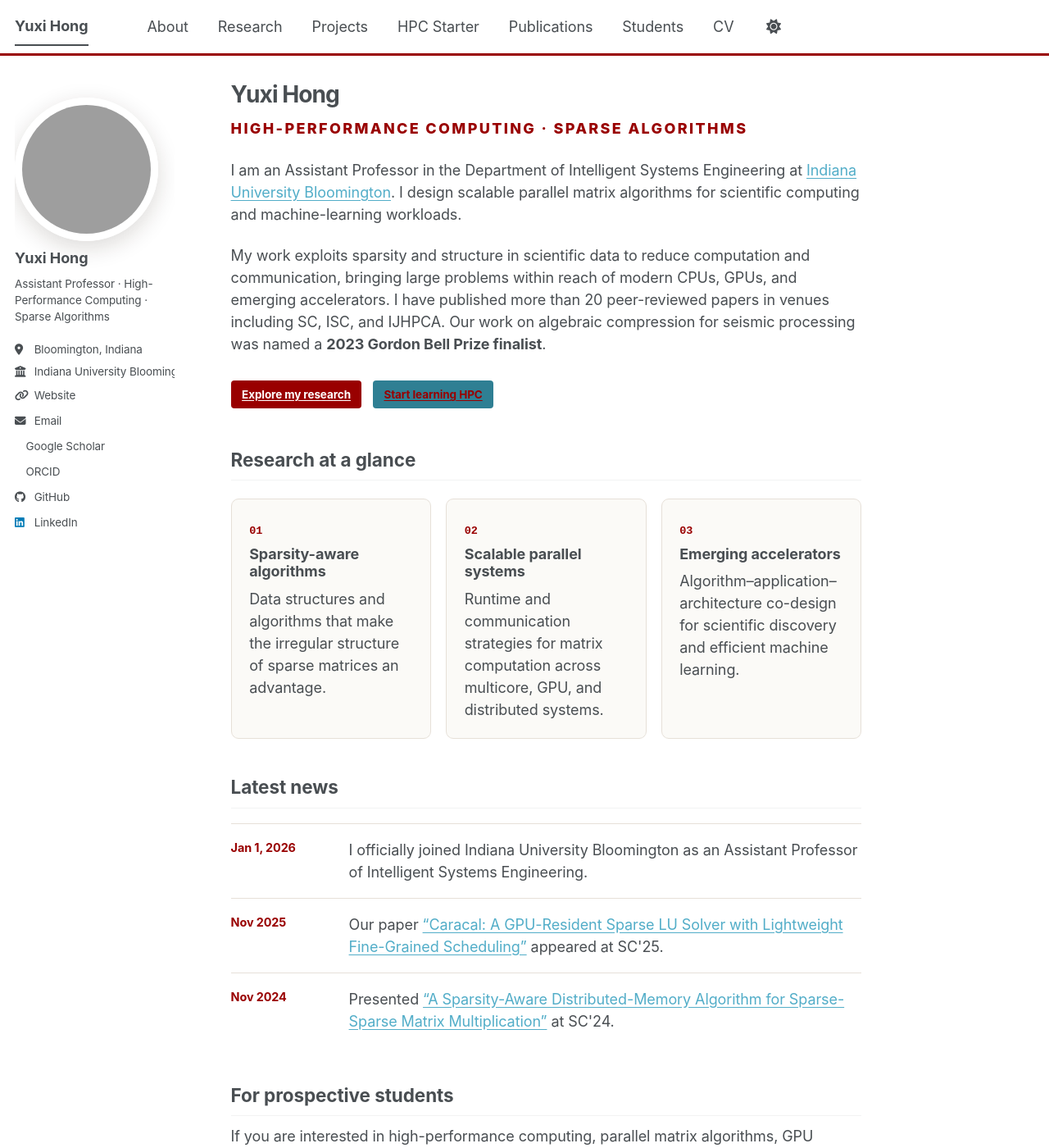
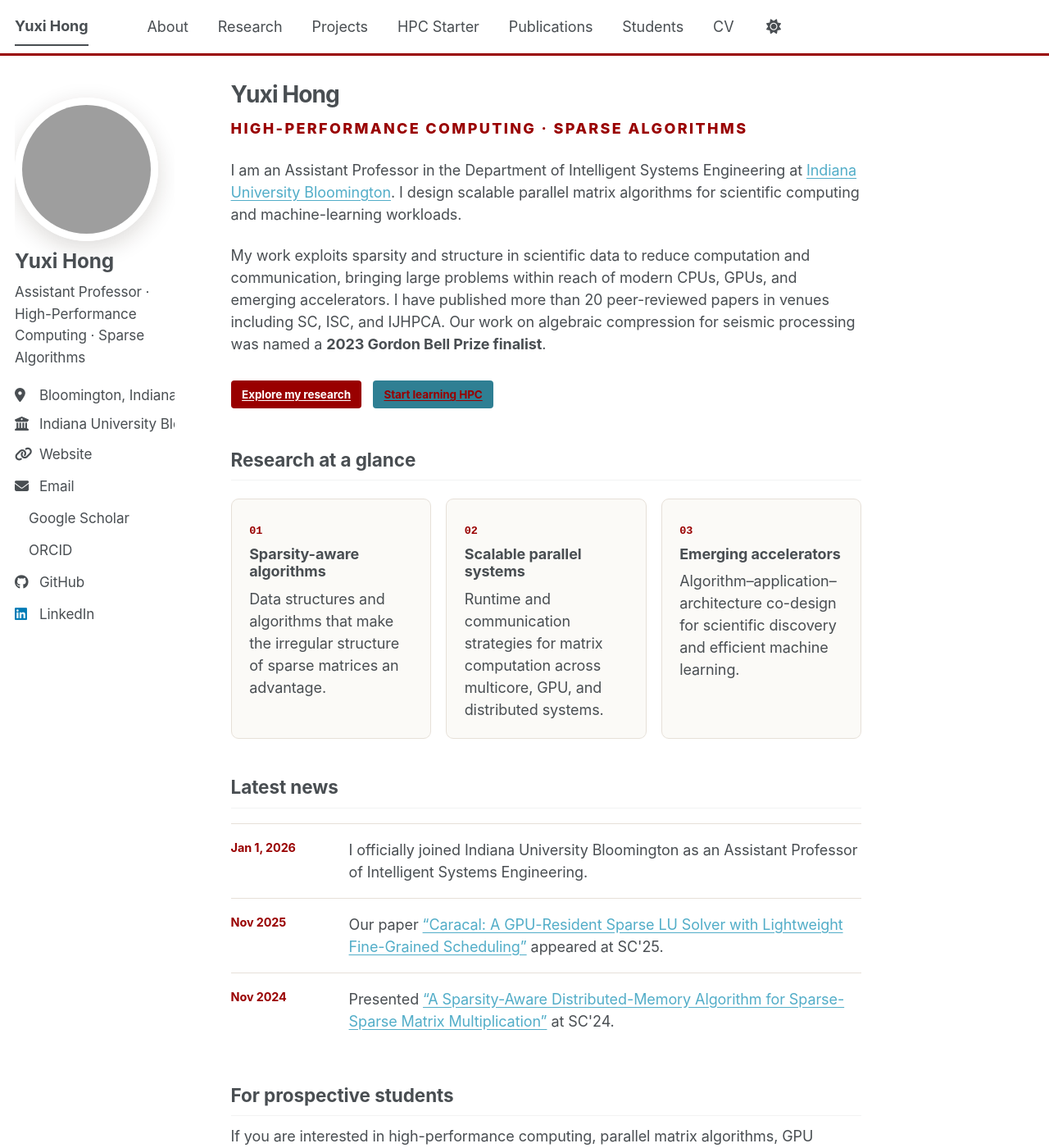
Before and after one commit to hongyx11/hongyx11.github.io, a Jekyll site: the page built from _pages/about.md, in a window 1280 px wide and 1400 px high. Shown: the whole window at 82% size. Built offline with Jekyll 4.4.1, drawn with Linux system fonts in a browser that asks for light colours; a style sheet for code colours, icons or effects is not loaded; grey boxes are pictures that could not be loaded.

Commit message:
Increase profile sidebar font size

```diff
--- a/assets/css/custom.css
+++ b/assets/css/custom.css
@@ -19,6 +19,18 @@ a { text-underline-offset: 0.18em; }
 .author__avatar img {
   border: 4px solid #fff;
   box-shadow: 0 8px 28px rgba(35, 24, 15, 0.16);
+}
+
+.sidebar .author__name {
+  font-size: 1.35rem;
+  line-height: 1.2;
+}
+
+.sidebar .author__bio,
+.sidebar .author__urls li,
+.sidebar .author__urls a {
+  font-size: 0.95rem;
+  line-height: 1.55;
 }
 
 .page__title { letter-spacing: -0.035em; }
```
